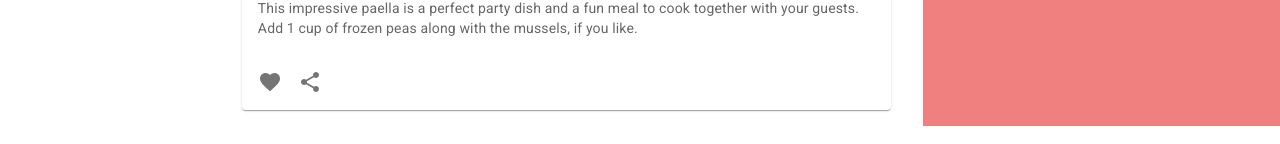
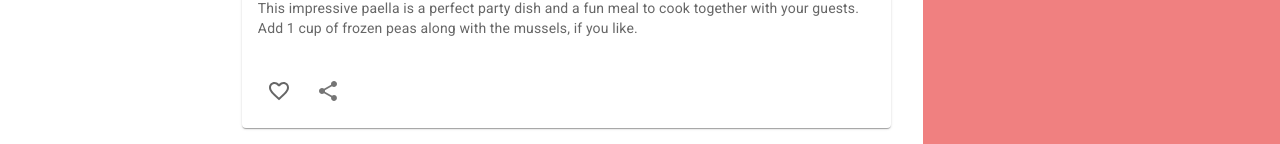
Before and after one commit to mrduman/react-app-with-material-ui, a React (Create React App) app: page / in a window 1280 px wide. Shown: the part 657-801 px from the top of the page. Built offline with nearby package versions, Linux system fonts and the light colour scheme.

Commit message:
checko icon added

```diff
--- a/src/components/Feed.jsx
+++ b/src/components/Feed.jsx
@@ -1,4 +1,4 @@
-import { ExpandMore, Favorite, MoreVert, Share } from "@mui/icons-material";
+import { Favorite, FavoriteBorder, MoreVert, Share } from "@mui/icons-material";
 import {
   Avatar,
   Box,
@@ -7,7 +7,7 @@ import {
   CardContent,
   CardHeader,
   CardMedia,
-  Collapse,
+  Checkbox,
   IconButton,
   Typography,
 } from "@mui/material";
@@ -47,7 +47,10 @@ const Feed = () => {
         </CardContent>
         <CardActions disableSpacing>
           <IconButton aria-label="add to favorites">
-            <Favorite />
+            <Checkbox
+              icon={<FavoriteBorder />}
+              checkedIcon={<Favorite sx={{ color: "red" }} />}
+            />
           </IconButton>
           <IconButton aria-label="share">
             <Share />
```
